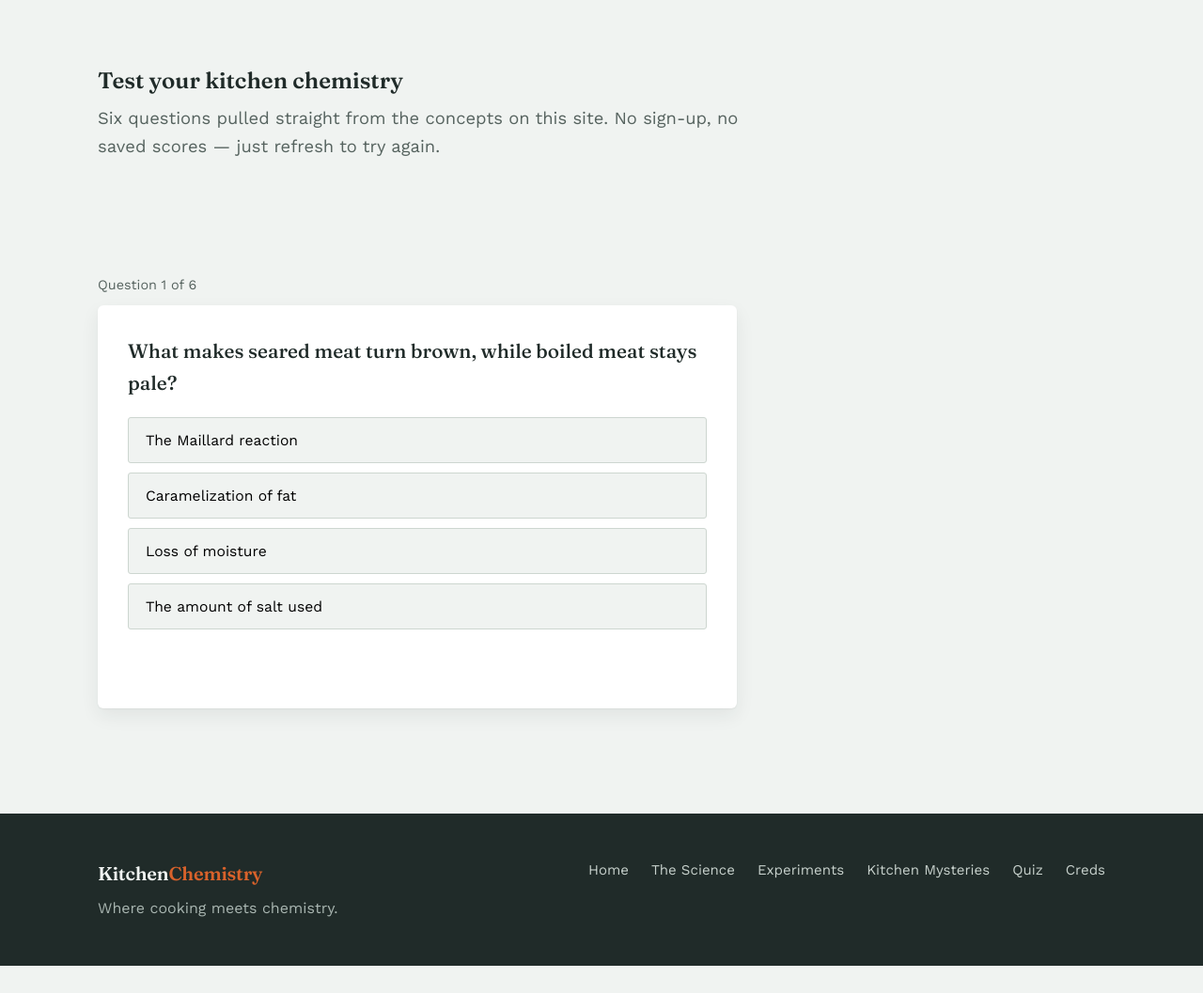
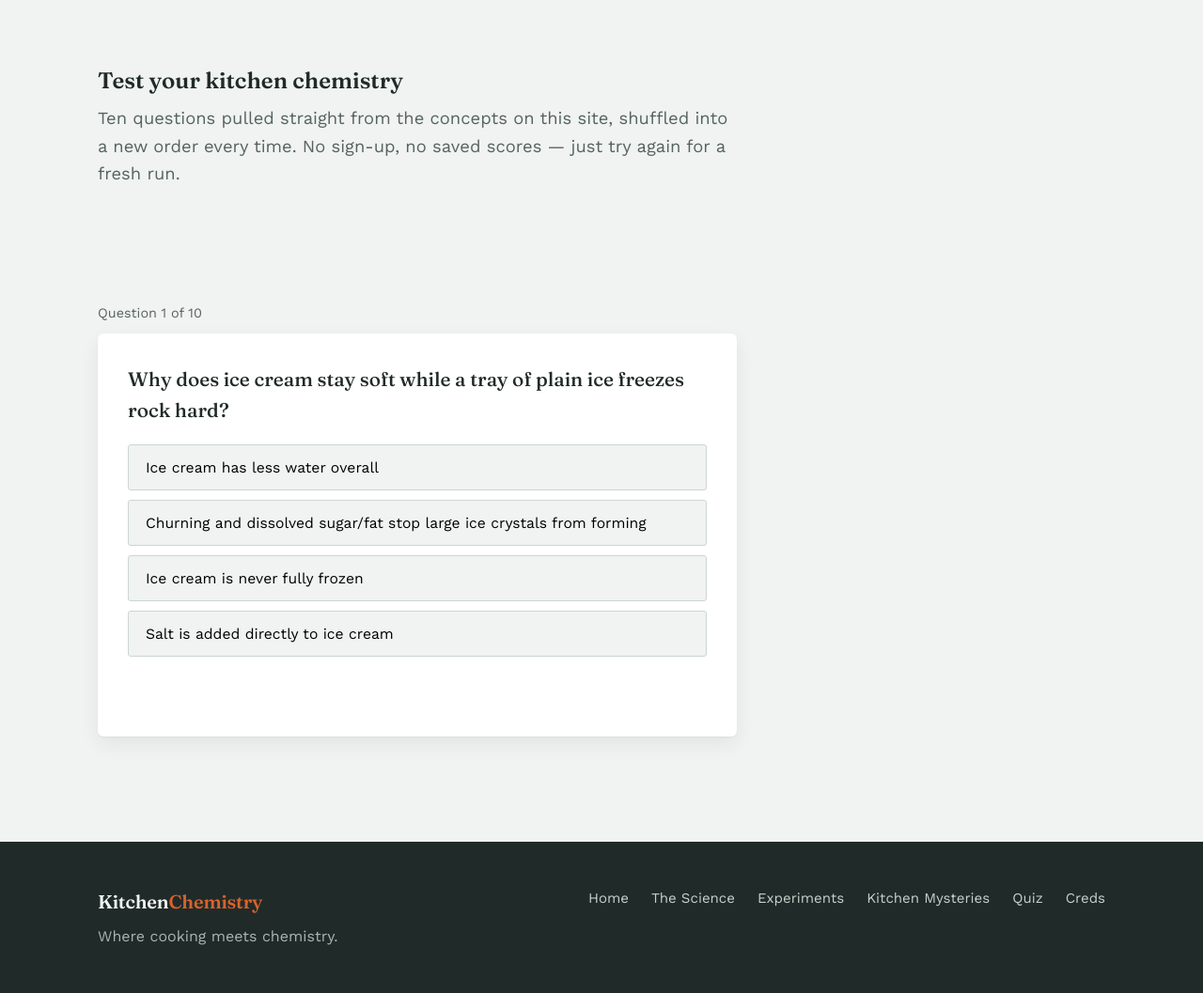
Before and after one commit to pratimask2021996-alt/Kitchen-CHEMISTRY-fun-info-MIS, a Flask app: page /quiz in a window 1280 px wide. Shown: the part 72-1129 px from the top of the page at 94% size. Before the commit the page ends 1100 px from the top, so only its background shows below. Run offline with Flask 3, Linux system fonts and the light colour scheme.

Commit message:
Update quiz to include ten questions instead of six

```diff
--- a/templates/quiz.html
+++ b/templates/quiz.html
@@ -6,14 +6,14 @@
 <section class="section" style="padding-bottom: 0;">
     <div class="container">
         <h1>Test your kitchen chemistry</h1>
-        <p class="lede">Six questions pulled straight from the concepts on this site. No sign-up, no saved scores — just refresh to try again.</p>
+        <p class="lede">Ten questions pulled straight from the concepts on this site, shuffled into a new order every time. No sign-up, no saved scores — just try again for a fresh run.</p>
     </div>
 </section>
 
 <section class="section">
     <div class="container">
         <div class="quiz-wrap">
-            <p class="quiz-progress" id="quizProgress">Question 1 of 6</p>
+            <p class="quiz-progress" id="quizProgress">Question 1 of 10</p>
 
             <div class="quiz-card" id="quizCard">
                 <p class="quiz-question" id="quizQuestion"></p>
@@ -34,7 +34,7 @@
 
 <script>
 (function () {
-    var quizData = [
+    var allQuizData = [
         {
             q: "What makes seared meat turn brown, while boiled meat stays pale?",
             options: ["The Maillard reaction", "Caramelization of fat", "Loss of moisture", "The amount of salt used"],
@@ -70,9 +70,34 @@
             options: ["Gluten", "Collagen", "Casein", "Lecithin"],
             correct: 3,
             explain: "Lecithin — it has a water-loving end and an oil-loving end, so it sits right at the boundary between the two liquids."
+        },
+        {
+            q: "What does baking powder contain that baking soda alone does not?",
+            options: ["An acid", "A base", "Extra water", "Yeast"],
+            correct: 0,
+            explain: "Baking powder already has its own acid — usually cream of tartar — mixed in with the soda, so it can leaven a batter with no acidic ingredients added."
+        },
+        {
+            q: "What actually causes tears when you're near a chopped onion?",
+            options: ["Onion juice splashing in your eye", "A volatile sulfur gas reacting with your tears", "Bacteria irritating your eyes", "The onion's strong smell alone"],
+            correct: 1,
+            explain: "Cutting an onion releases a volatile sulfur compound that drifts up to your eyes and reacts with your tears to form a mild acid — that's the sting."
+        },
+        {
+            q: "Why does whipped cream eventually turn into butter if you keep whisking it?",
+            options: ["The fat globules clump together and squeeze out the liquid", "The cream warms up and melts", "Air escapes and the cream deflates", "Sugar crystallizes inside it"],
+            correct: 0,
+            explain: "Overwhisked fat globules clump together and force out the trapped liquid — buttermilk — leaving behind a solid mass of fat: butter."
+        },
+        {
+            q: "Why does ice cream stay soft while a tray of plain ice freezes rock hard?",
+            options: ["Ice cream has less water overall", "Churning and dissolved sugar/fat stop large ice crystals from forming", "Ice cream is never fully frozen", "Salt is added directly to ice cream"],
+            correct: 1,
+            explain: "Churning breaks up ice crystals as they form, and the sugar, fat, and air in ice cream all get in the way of crystal growth — keeping it soft enough to scoop."
         }
     ];
 
+    var quizData = [];
     var current = 0;
     var score = 0;
     var answered = false;
@@ -87,6 +112,22 @@
     var scoreEl = document.getElementById("quizScore");
     var commentEl = document.getElementById("quizComment");
     var restartBtn = document.getElementById("quizRestart");
+
+    function shuffle(arr) {
+        var a = arr.slice();
+        for (var i = a.length - 1; i > 0; i--) {
+            var j = Math.floor(Math.random() * (i + 1));
+            var tmp = a[i]; a[i] = a[j]; a[j] = tmp;
+        }
+        return a;
+    }
+
+    function startQuiz() {
+        quizData = shuffle(allQuizData);
+        current = 0;
+        score = 0;
+        renderQuestion();
+    }
 
     function renderQuestion() {
         answered = false;
@@ -156,14 +197,12 @@
     });
 
     restartBtn.addEventListener("click", function () {
-        current = 0;
-        score = 0;
         quizCard.style.display = "block";
         resultCard.style.display = "none";
-        renderQuestion();
+        startQuiz();
     });
 
-    renderQuestion();
+    startQuiz();
 })();
 </script>
 
```
